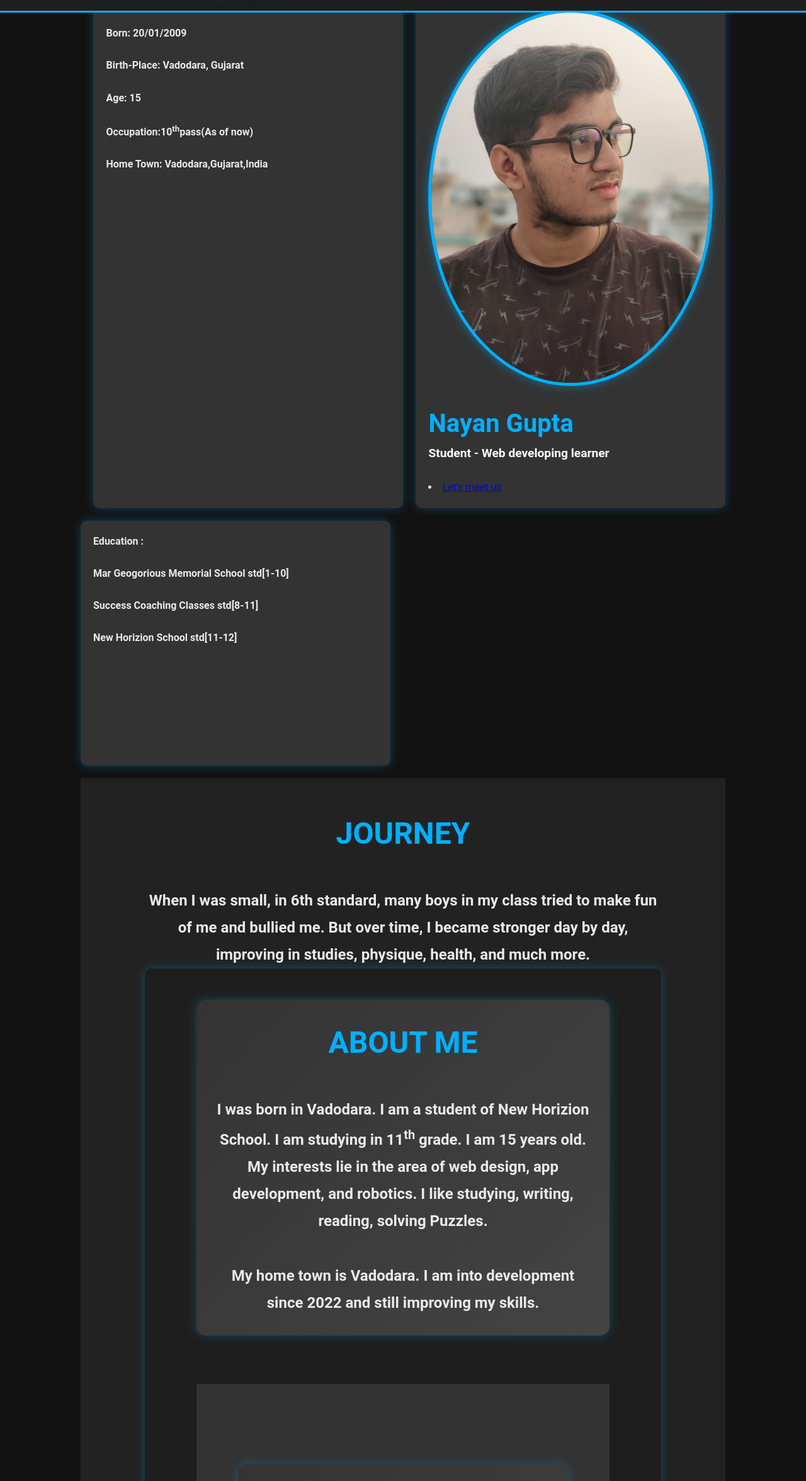
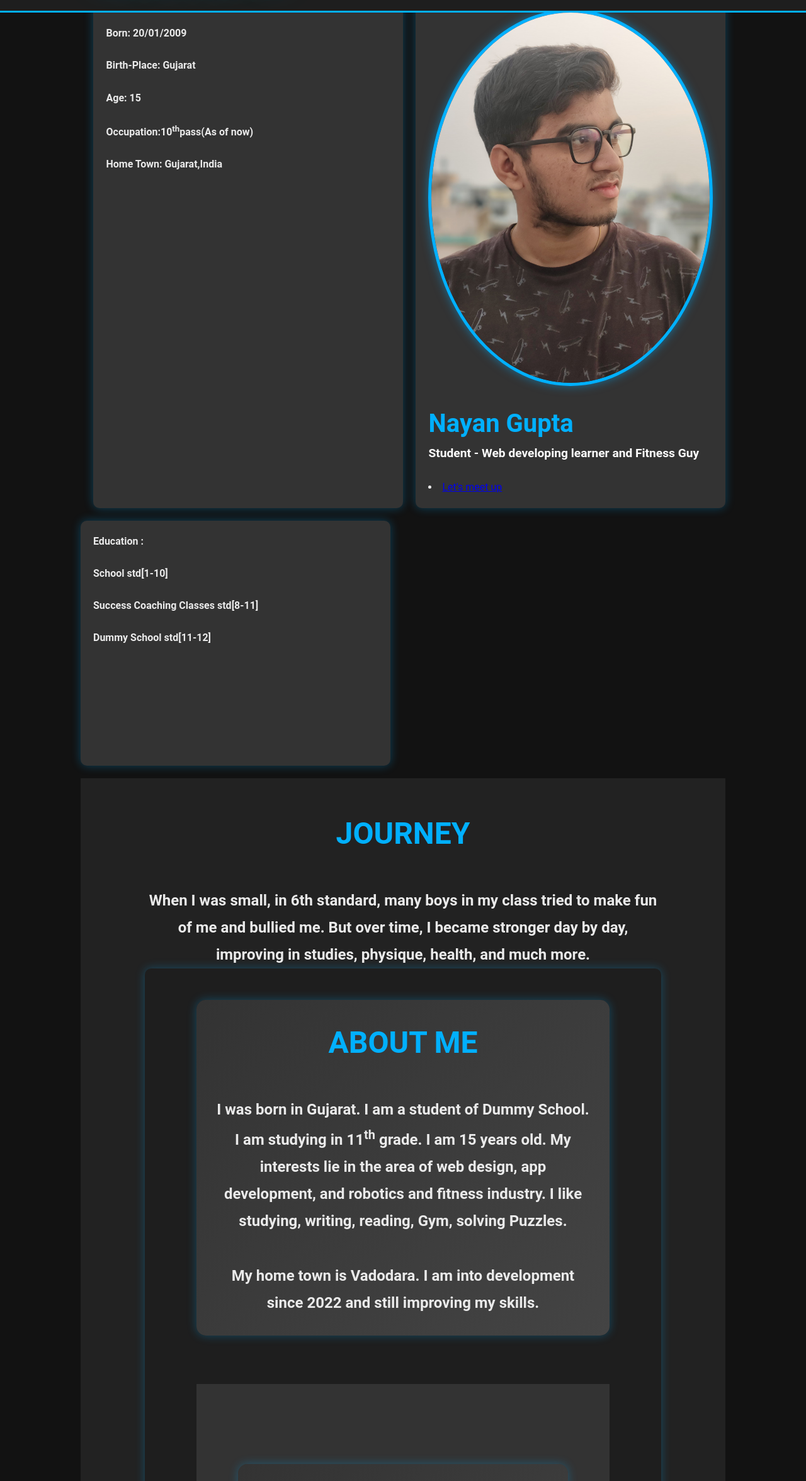
Before and after one commit to nayangupta312/Nayan-Gupta, a plain HTML site: page index.html in a window 1280 px wide. Shown: the part 111-2463 px from the top of the page at 63% size. Drawn offline with Linux system fonts and the light colour scheme.

Commit message:
Update index.html

```diff
--- a/index.html
+++ b/index.html
@@ -70,22 +70,22 @@
             <div class="box1">
                 <br>
                 <h4>Born: 20/01/2009</h4><br>
-                <h4>Birth-Place: Vadodara, Gujarat</h4><br>
+                <h4>Birth-Place: Gujarat </h4><br>
                 <H4>Age: 15</H4><br>
                 <h4>Occupation:10<sup>th</sup>pass(As of now)</h4><br>
-                <h4>Home Town: Vadodara,Gujarat,India</h4><br>
+                <h4>Home Town: Gujarat,India</h4><br>
             </div>
             <div class="box2">
                 <img src="nayanimage.jpg" alt="t" class="box-img">
                 <h1>Nayan Gupta</h1>
-                <h5>Student - Web developing learner</h5><br>
+                <h5>Student - Web developing learner and Fitness Guy</h5><br>
                 <li class="meet"><a href="#meetup">Let's meet up</a></li>
             </div>
             <div class="box3">
                 <h4>Education :<br><br>
-                    Mar Geogorious Memorial School std[1-10]<br><br>
+                    School std[1-10]<br><br>
                     Success Coaching Classes std[8-11]<br><br>
-                    New Horizion School std[11-12]<br><br>
+                    Dummy School std[11-12]<br><br>
                 </h4>
             </div>
 
@@ -104,12 +104,12 @@
                 <div id="aboutme">
                     <div class="box6">
                         <h1>About me</h1><br>
-                        <h2>I was born in Vadodara. I am a student of New Horizion School. I am studying in
+                        <h2>I was born in Gujarat. I am a student of Dummy School. I am studying in
                             11<sup>th</sup>
                             grade.
                             I am 15 years old. My interests lie in the area of web design, app development, and
-                            robotics.
-                            I like studying, writing, reading, solving Puzzles. <br><br>
+                            robotics and fitness industry.
+                            I like studying, writing, reading, Gym, solving Puzzles. <br><br>
                             My home town is Vadodara.
                             I am into development since 2022 and still improving my skills.</h2>
                     </div>
```
